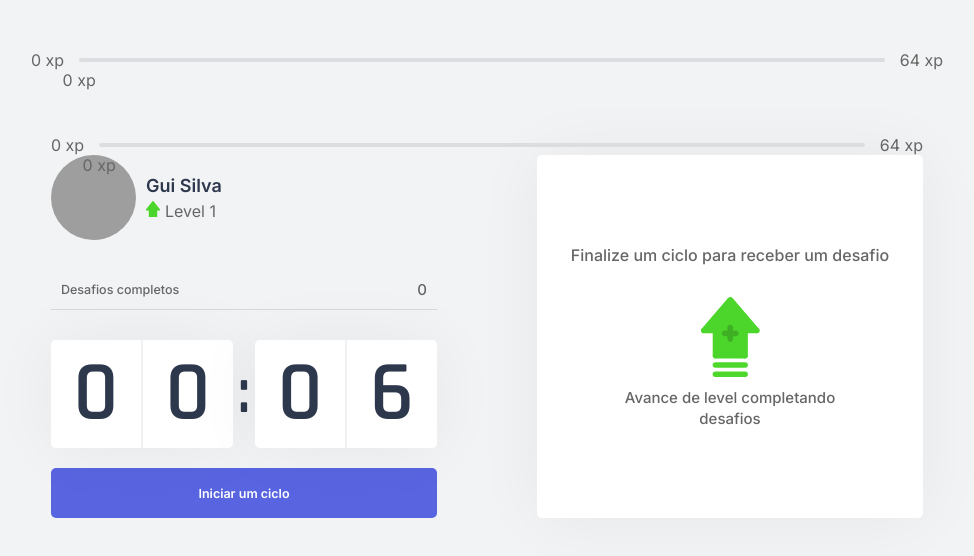
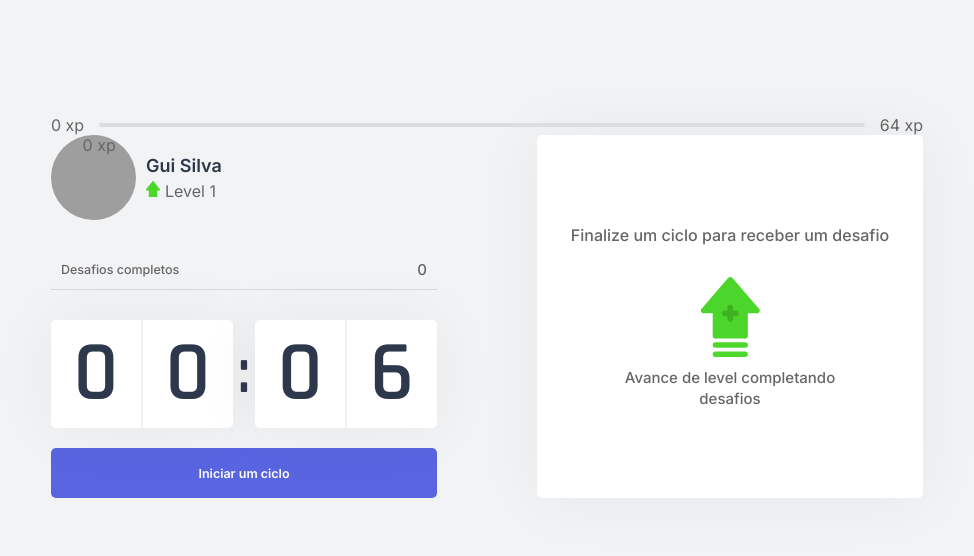
Before and after one commit to Gui-dev/node-next, a Next.js app in the folder web/: page / in a window 1280 px wide. Shown: the top 556 px of the page, without its empty margins (153-1127 px from the left). Built offline with nearby package versions, Linux system fonts and the light colour scheme; grey boxes are pictures that could not be loaded.

Commit message:
refactor: delete tag Hooks

```diff
--- a/web/src/hooks/index.tsx
+++ /dev/null
@@ -1,18 +0,0 @@
-import { ReactNode } from 'react'
-
-import { ChallengesProvider } from './ChallengesContext'
-import { CountdownProvider } from './CountdownContext'
-
-interface IHooksProps {
-  children: ReactNode
-}
-
-export const Hooks = ({ children }: IHooksProps) => {
-  return (
-    <ChallengesProvider>
-      <CountdownProvider>
-        { children }
-      </CountdownProvider>
-    </ChallengesProvider>
-  )
-}
--- a/web/src/pages/_app.tsx
+++ b/web/src/pages/_app.tsx
@@ -2,18 +2,15 @@ import Head from 'next/head'
 import { AppProps } from 'next/app'
 
 import GlobalStyle from './../styles/global'
-import { ExperienceBar } from './../components/ExperienceBar'
-import { Hooks } from './../hooks'
 
 export default function App ({ Component, pageProps }: AppProps) {
   return (
-    <Hooks>
+    <>
       <Head>
         <title>Moveit</title>
       </Head>
       <GlobalStyle />
-      <ExperienceBar />
       <Component { ...pageProps }/>
-    </Hooks>
+    </>
   )
 }
```
